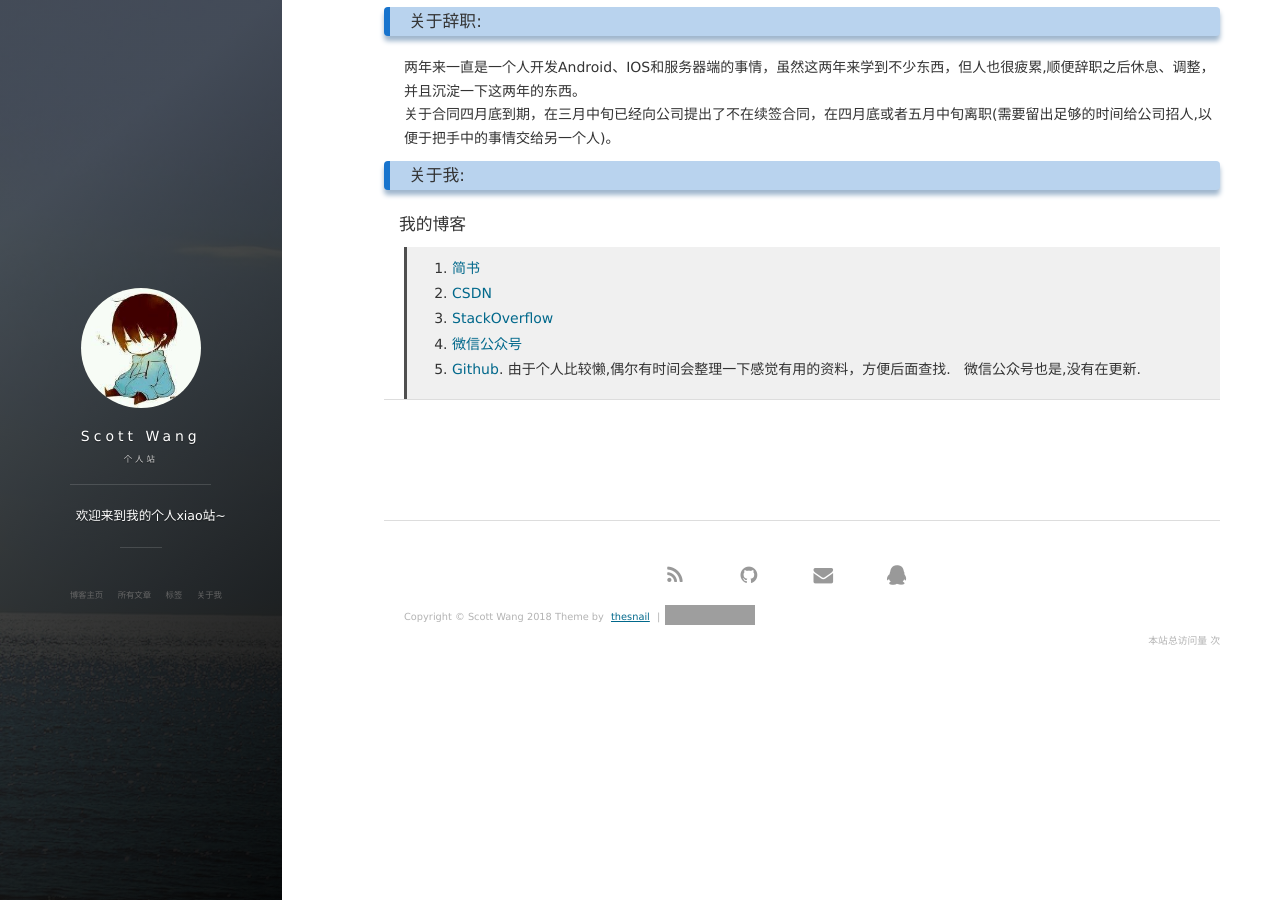
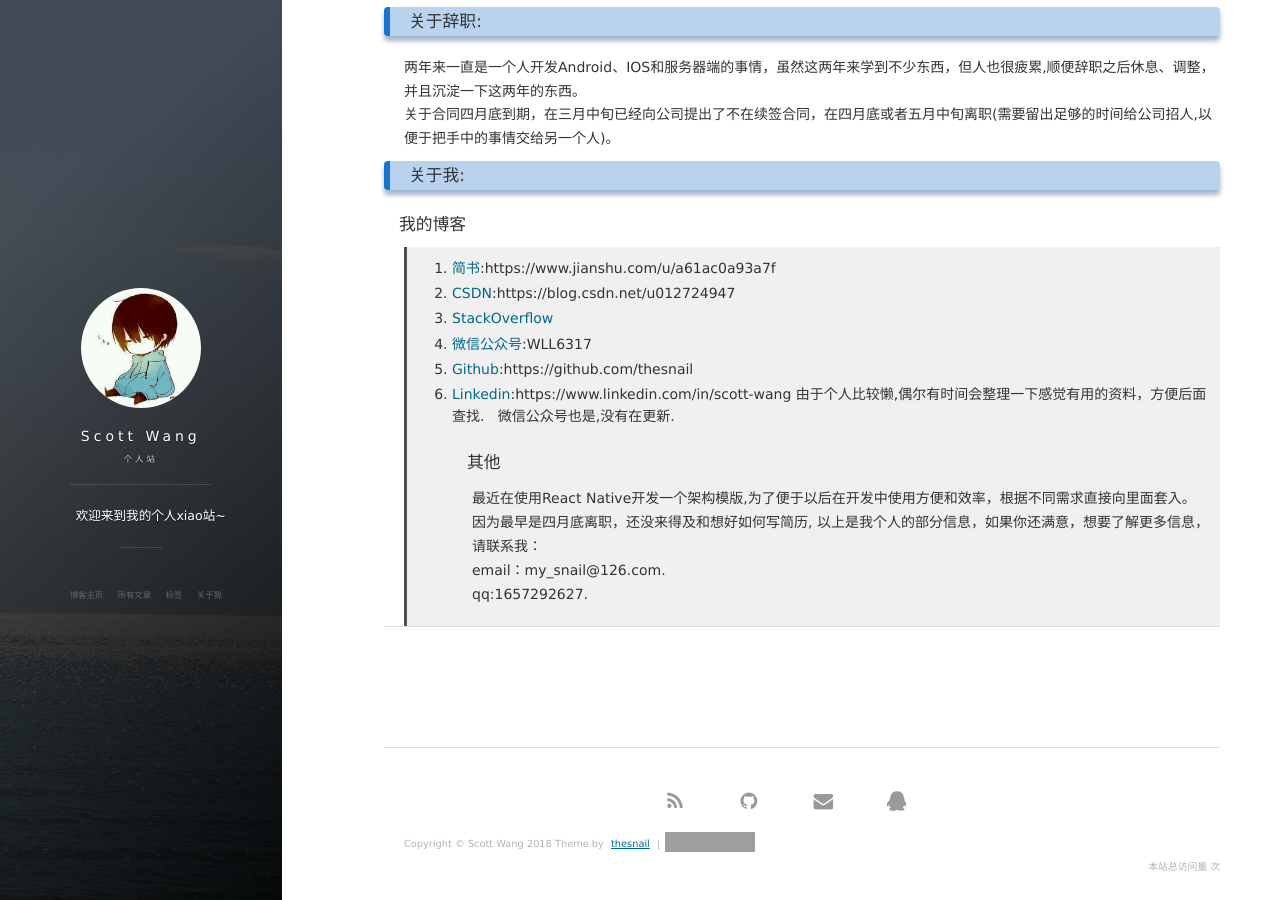
Before and after one commit to thesnail/thesnail.github.io, a Jekyll site: the page built from about.md, in a window 1280 px wide and 900 px high, scrolled down 745 px. Built offline with Jekyll 4.4.1, drawn with Linux system fonts in a browser that asks for light colours; nearby versions of some CDN libraries; comment, search, counter and statistics services are not loaded; grey boxes are pictures that could not be loaded.

Commit message:
Update about.md

```diff
--- a/about.md
+++ b/about.md
@@ -24,11 +24,17 @@
 关于合同四月底到期，在三月中旬已经向公司提出了不在续签合同，在四月底或者五月中旬离职(需要留出足够的时间给公司招人,以便于把手中的事情交给另一个人)。
 ### 关于我:
 #### 我的博客
->1. [简书](https://www.jianshu.com/u/a61ac0a93a7f)
->2. [CSDN](https://blog.csdn.net/u012724947)
+>1. [简书](https://www.jianshu.com/u/a61ac0a93a7f):https://www.jianshu.com/u/a61ac0a93a7f
+>2. [CSDN](https://blog.csdn.net/u012724947):https://blog.csdn.net/u012724947
 >3. [StackOverflow]()
->4. [微信公众号](WLL6317)
->5. [Github](https://github.com/thesnail).
+>4. [微信公众号](WLL6317):WLL6317
+>5. [Github](https://github.com/thesnail):https://github.com/thesnail
+>6. [Linkedin](https://www.linkedin.com/in/scott-wang):https://www.linkedin.com/in/scott-wang
 由于个人比较懒,偶尔有时间会整理一下感觉有用的资料，方便后面查找.
 微信公众号也是,没有在更新.
+#### 其他
+最近在使用React Native开发一个架构模版,为了便于以后在开发中使用方便和效率，根据不同需求直接向里面套入。
+因为最早是四月底离职，还没来得及和想好如何写简历, 以上是我个人的部分信息，如果你还满意，想要了解更多信息，请联系我：
+email：my_snail@126.com.
+qq:1657292627.
 {% include comments.html %}
```
